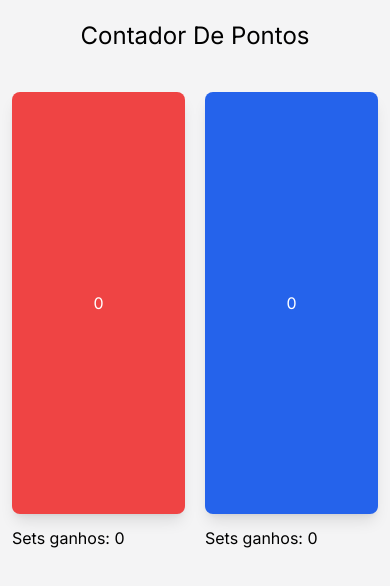
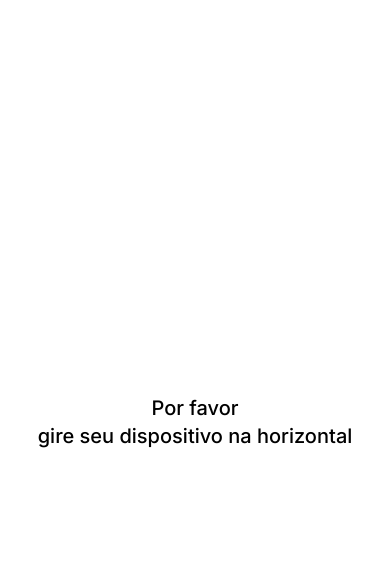
Before and after one commit to vitor-eble/cont-points-volley, an Angular app: page / in a window 390 px wide. Shown: the top 586 px of the page. Built offline with nearby package versions, Linux system fonts and the light colour scheme.

Commit message:
logica para verificação do celular na posição horizontal

```diff
--- a/src/app/app.component.html
+++ b/src/app/app.component.html
@@ -1,3 +1,9 @@
+<div *ngIf="showWarning"
+    class="fixed top-0 left-0 z-50 bg-white w-full h-dvh flex flex-col justify-center items-center text-xl font-medium">
+  <span>Por favor</span>
+  <span>gire seu dispositivo na horizontal</span>
+</div>
+
 <div class="h-dvh bg-zinc-100 w-full">
   <h1 class="w-full flex justify-center py-5 text-2xl mb-5">
     Contador De Pontos
--- a/src/app/app.component.ts
+++ b/src/app/app.component.ts
@@ -1,4 +1,4 @@
-import { Component } from '@angular/core';
+import { Component, HostListener } from '@angular/core';
 
 @Component({
   selector: 'app-root',
@@ -7,12 +7,23 @@ import { Component } from '@angular/core';
   styleUrl: './app.component.css'
 })
 export class AppComponent {
-  title = 'cont-points-volley';
-
   pointsTeamRed = 0;
   setsTeamRed = 0;
   pointsTeamBlue = 0;
   setsTeamBlue = 0;
+
+  showWarning: boolean = false
+
+  constructor(){
+    this.checkGuidance()
+  }
+
+  @HostListener('window:resize')
+  checkGuidance(){
+    const width = window.innerWidth;
+    const height = window.innerHeight;
+    this.showWarning = height > width
+  }
 
   contPoints(team: string){
     console.log('botao clicado');
```
